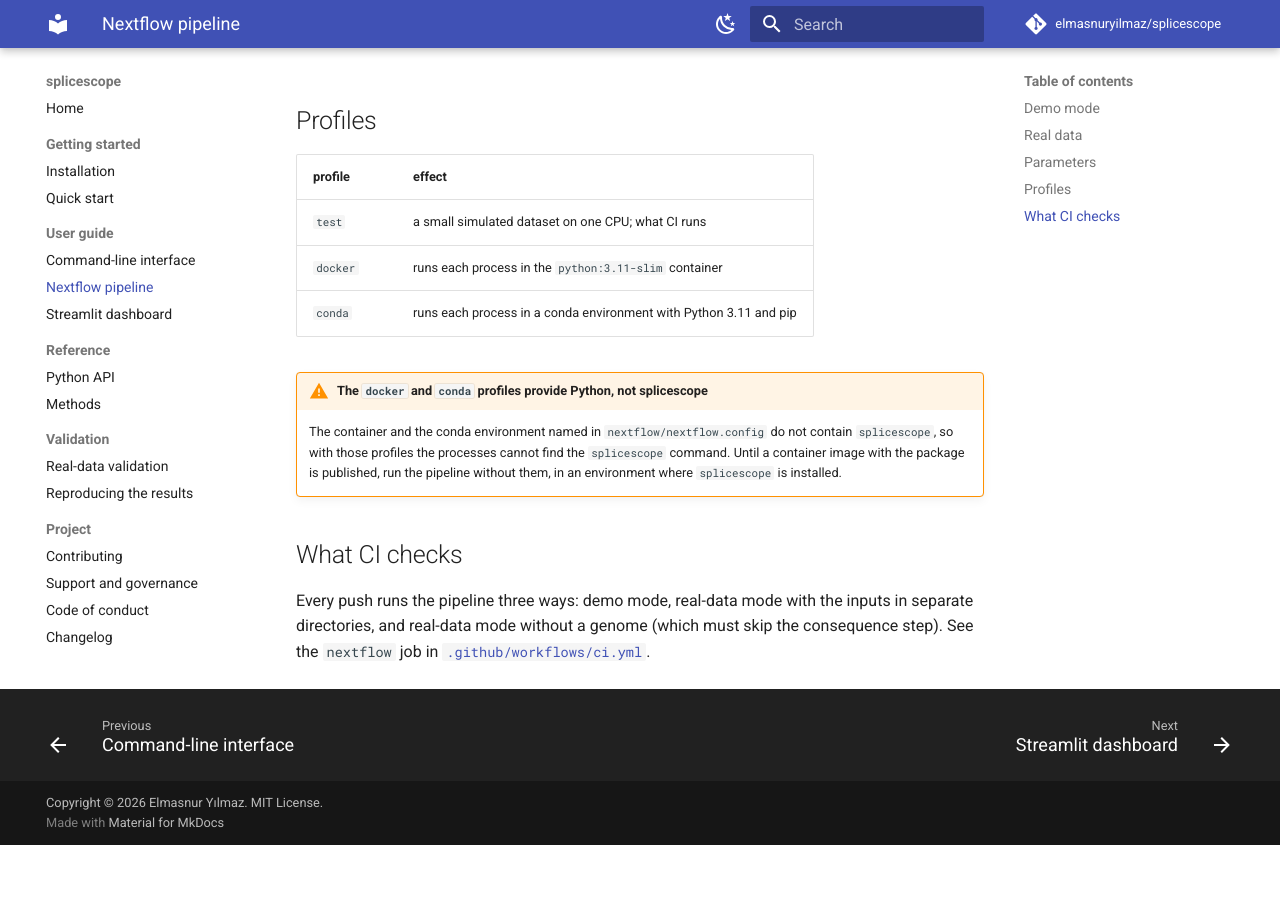
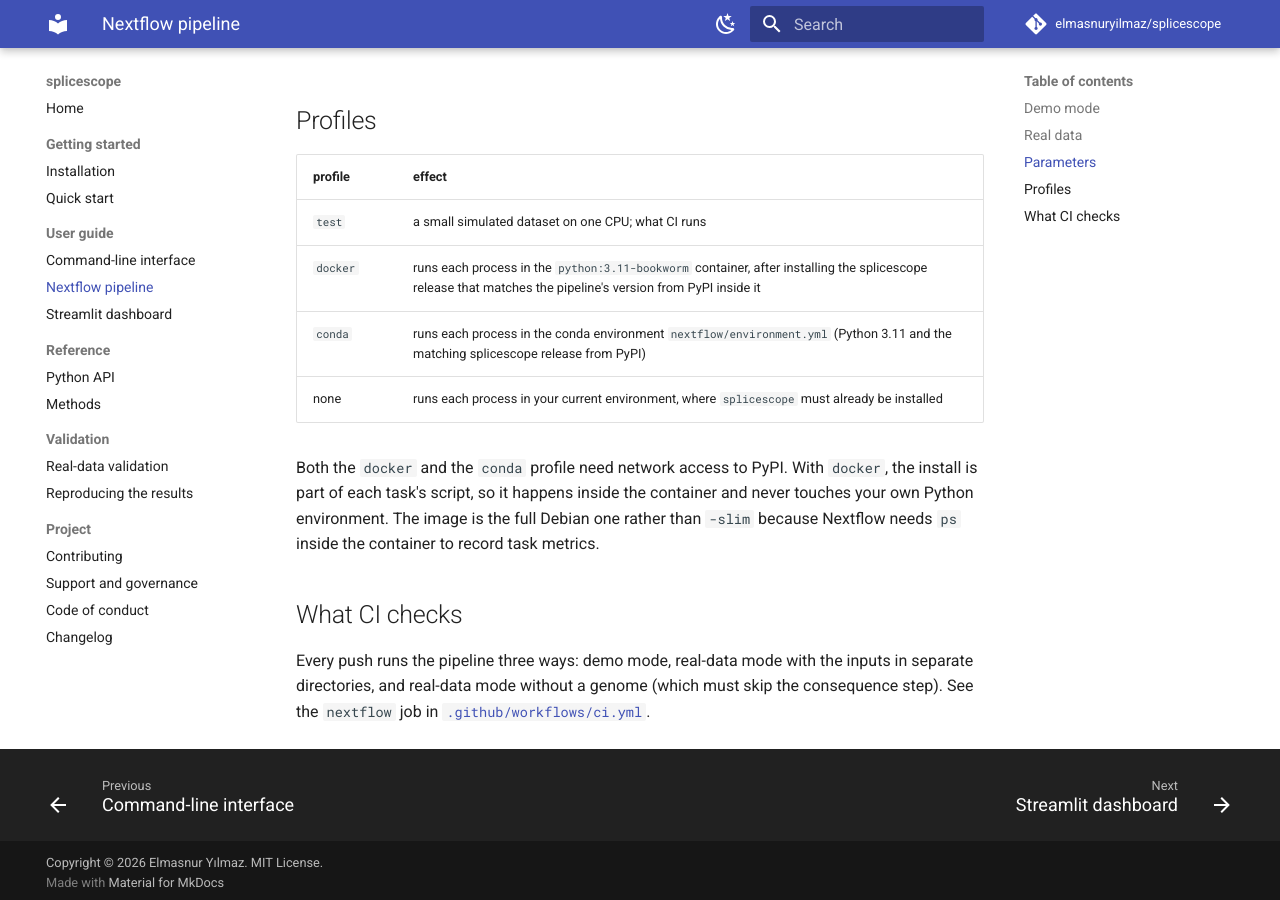
Before and after one commit to elmasnuryilmaz/splicescope, an MkDocs documentation site: the page built from docs/nextflow.md, in a window 1280 px wide and 900 px high, scrolled down 1332 px. Built offline with MkDocs 1.6.1 and Material for MkDocs 9.7.7, drawn with Linux system fonts in a browser that asks for light colours; comment, search, counter and statistics services are not loaded; before the commit the page ends 2177 px from its top, so only the background shows below that.

Commit message:
Make the docker and conda pipeline profiles run, and fill in the paper's author details
Pipeline: both profiles provided Python without splicescope, and python:3.11-slim
also lacks ps, which Nextflow needs inside the container. The docker profile now
uses python:3.11-bookworm and installs the release matching manifest.version in
each task's script. A beforeScript would run on the host and install into the
user's own environment; that was tried, and it did. The conda profile uses the new
nextflow/environment.yml, whose pin a new test keeps equal to __version__. Both
profiles were run end to end on the demo data (installing the same code from the
branch archive, since no release is on PyPI yet) and left the host environment
unchanged.

Paper: the ORCID iD (checked against the public ORCID record), the affiliation, a
short AI usage disclosure, and the Sinha et al. 2025 author list (from the bioRxiv
record). Notes that only the author can resolve at submission time are now HTML
comments, so the draft PDF reads as a finished paper.

SUPPORT.md no longer promises a two-week response time; it says best effort.

Co-Authored-By: Claude Opus 5.5 <noreply@anthropic.com>

```diff
--- a/docs/nextflow.md
+++ b/docs/nextflow.md
@@ -52,14 +52,14 @@ Without `--genome` the consequence step is skipped and everything else runs.
 | profile | effect |
 |---|---|
 | `test` | a small simulated dataset on one CPU; what CI runs |
-| `docker` | runs each process in the `python:3.11-slim` container |
-| `conda` | runs each process in a conda environment with Python 3.11 and pip |
+| `docker` | runs each process in the `python:3.11-bookworm` container, after installing the splicescope release that matches the pipeline's version from PyPI inside it |
+| `conda` | runs each process in the conda environment `nextflow/environment.yml` (Python 3.11 and the matching splicescope release from PyPI) |
+| none | runs each process in your current environment, where `splicescope` must already be installed |
 
-!!! warning "The `docker` and `conda` profiles provide Python, not splicescope"
-    The container and the conda environment named in `nextflow/nextflow.config` do not
-    contain `splicescope`, so with those profiles the processes cannot find the
-    `splicescope` command. Until a container image with the package is published, run
-    the pipeline without them, in an environment where `splicescope` is installed.
+Both the `docker` and the `conda` profile need network access to PyPI. With `docker`, the
+install is part of each task's script, so it happens inside the container and never
+touches your own Python environment. The image is the full Debian one rather than
+`-slim` because Nextflow needs `ps` inside the container to record task metrics.
 
 ## What CI checks
 
--- a/paper.bib
+++ b/paper.bib
@@ -1,7 +1,5 @@
 % Every DOI below was checked against a bibliographic record (publisher page, PubMed,
-% PMC or an institutional repository) before it was added. Entries marked TODO are real
-% works with a verified title and DOI whose full author list could not be retrieved
-% while drafting; complete them before submission.
+% PMC, bioRxiv or an institutional repository) before it was added.
 
 @article{Shen2014,
   author  = {Shen, Shihao and Park, Juw Won and Lu, Zhi-xiang and others},
```
Also changed, not shown: other parts of paper.bib (+1 -1 lines), CHANGELOG.md (+11 -1 lines), README.md (+1 -1 lines), SUPPORT.md (+3 -3 lines), paper.md (+11 -24 lines), 4 other files.
